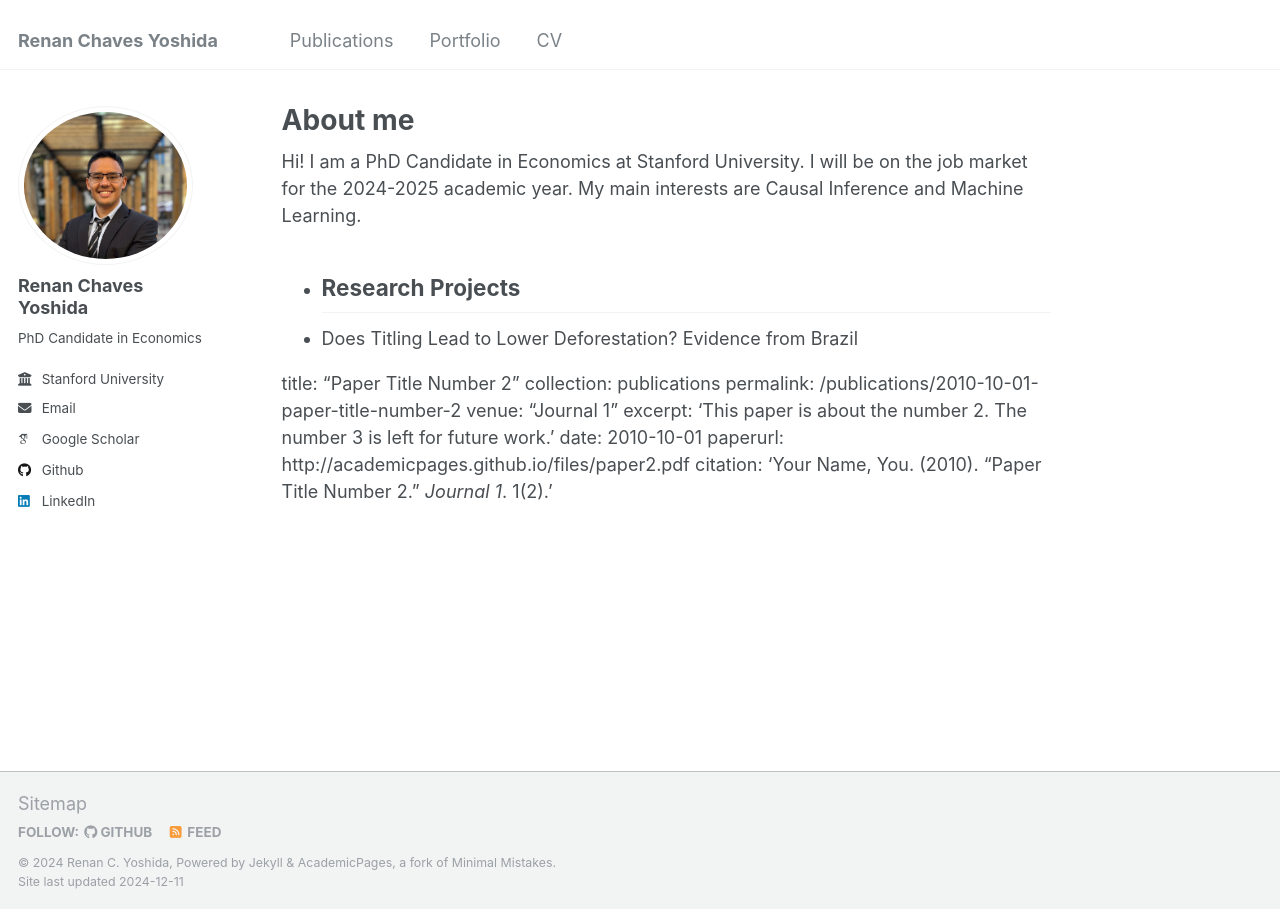
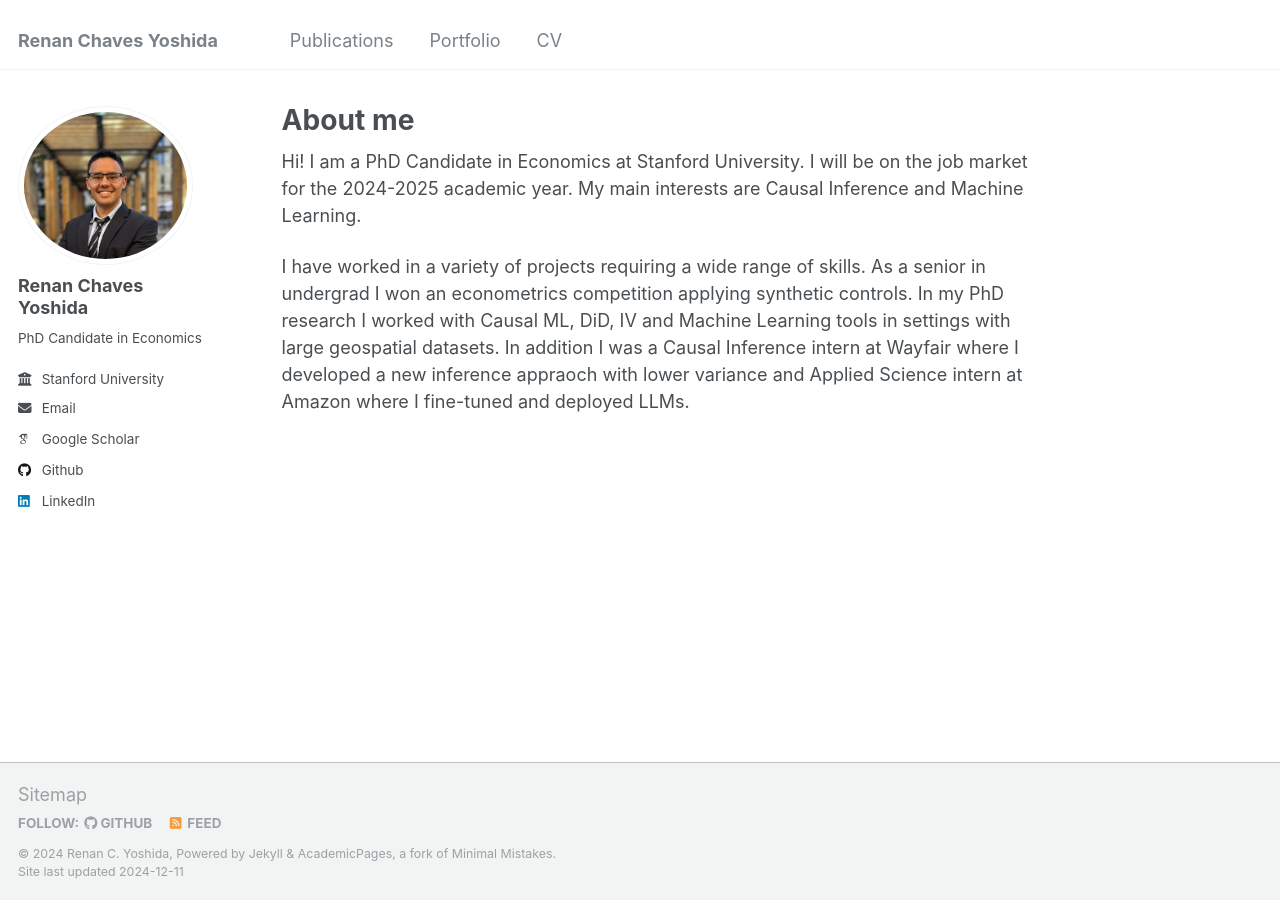
Before and after one commit to renancyoshida/renancyoshida.github.io, a Jekyll site: the page built from _pages/about.md, in a window 1280 px wide. Built offline with Jekyll 4.4.1, drawn with Linux system fonts in a browser that asks for light colours; some web fonts are replaced.

Commit message:
Update about.md

```diff
--- a/_pages/about.md
+++ b/_pages/about.md
@@ -9,15 +9,4 @@ redirect_from:
 
 Hi! I am a PhD Candidate in Economics at Stanford University. I will be on the job market for the 2024-2025 academic year. My main interests are Causal Inference and Machine Learning.
 
-- Research Projects
--======
-- Does Titling Lead to Lower Deforestation? Evidence from Brazil
-
-title: "Paper Title Number 2"
-collection: publications
-permalink: /publications/2010-10-01-paper-title-number-2
-venue: "Journal 1"
-excerpt: 'This paper is about the number 2. The number 3 is left for future work.'
-date: 2010-10-01
-paperurl: http://academicpages.github.io/files/paper2.pdf
-citation: 'Your Name, You. (2010). "Paper Title Number 2." <i>Journal 1</i>. 1(2).'
+I have worked in a variety of projects requiring a wide range of skills. As a senior in undergrad I won an econometrics competition applying synthetic controls. In my PhD research I worked with Causal ML, DiD, IV and Machine Learning tools in settings with large geospatial datasets. In addition I was a Causal Inference intern at Wayfair where I developed a new inference appraoch with lower variance and Applied Science intern at Amazon where I fine-tuned and deployed LLMs.
```
